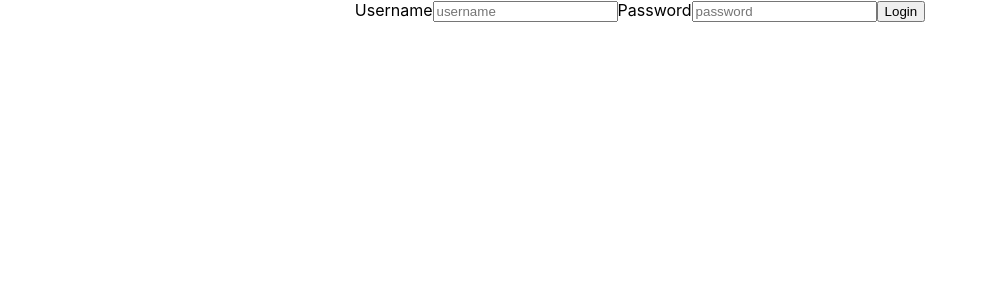
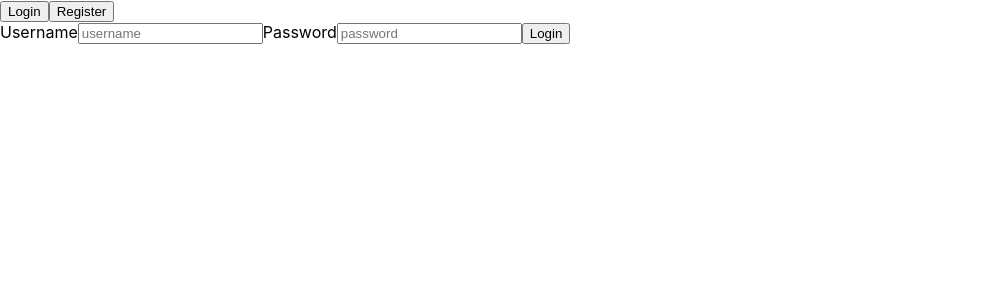
Before and after one commit to belsman/Tasks-Tracker-React, a React (Create React App) app: page / in a window 1280 px wide. Shown: the top 300 px of the page, without its empty margins (0-988 px from the left). Built offline with nearby package versions, Linux system fonts and the light colour scheme.

Commit message:
Add Login page with route rendering

```diff
--- a/package.json
+++ b/package.json
@@ -10,6 +10,7 @@
     "react": "^17.0.2",
     "react-dom": "^17.0.2",
     "react-redux": "^7.2.3",
+    "react-router-dom": "^5.2.0",
     "react-scripts": "4.0.3"
   },
   "scripts": {
--- a/src/App.js
+++ b/src/App.js
@@ -1,14 +1,29 @@
 import React from 'react';
-import logo from './logo.svg';
-// import { Counter } from './features/counter/Counter';
-import LoginForm from './features/auth/loginForm';
+import { BrowserRouter, Route, Switch } from 'react-router-dom';
+import { useSelector } from 'react-redux';
+import { Counter } from './features/counter/Counter';
+import Login from './features/auth/Login';
+import { isUserLogged } from './features/auth/authSlice';
 
 import './App.css';
 
 function App() {
+  const loggedIn = useSelector(isUserLogged);
+  console.log(loggedIn);
+
+  if(!loggedIn) {
+    return <Login />
+  }
+
   return (
     <div className="App">
-      <LoginForm />
+      <BrowserRouter>
+        <Switch>
+          <Route path="/">
+            <Counter />
+          </Route>
+        </Switch>
+      </BrowserRouter>
     </div>
   );
 }
--- a/src/app/store.js
+++ b/src/app/store.js
@@ -1,6 +1,6 @@
 import { configureStore } from '@reduxjs/toolkit';
 import counterReducer from '../features/counter/counterSlice';
-import authReducer from '../features/counter/counterSlice';
+import authReducer from '../features/auth/authSlice';
 
 export const store = configureStore({
   reducer: {
--- /dev/null
+++ b/src/features/auth/Login.js
@@ -0,0 +1,16 @@
+import React, { useState } from 'react';
+import LoginForm from './LoginForm';
+import RegistrationForm from './RegistrationForm';
+
+export default () => {
+  const [toggle, setToggle] = useState(true);
+
+  return (
+    <>
+      <button onClick={() => setToggle(true)}>Login</button>
+      <button onClick={() => setToggle(false)}>Register</button>
+
+      {toggle ? <LoginForm /> : <RegistrationForm />}
+    </>
+  )
+}
```
Also changed, not shown: src/features/auth/LoginForm.js (renamed from src/features/auth/loginForm.js), src/features/auth/RegistrationForm.js (renamed from src/features/auth/registrationForm.js), 1 other file (tests, documents, lock files or other folders).
